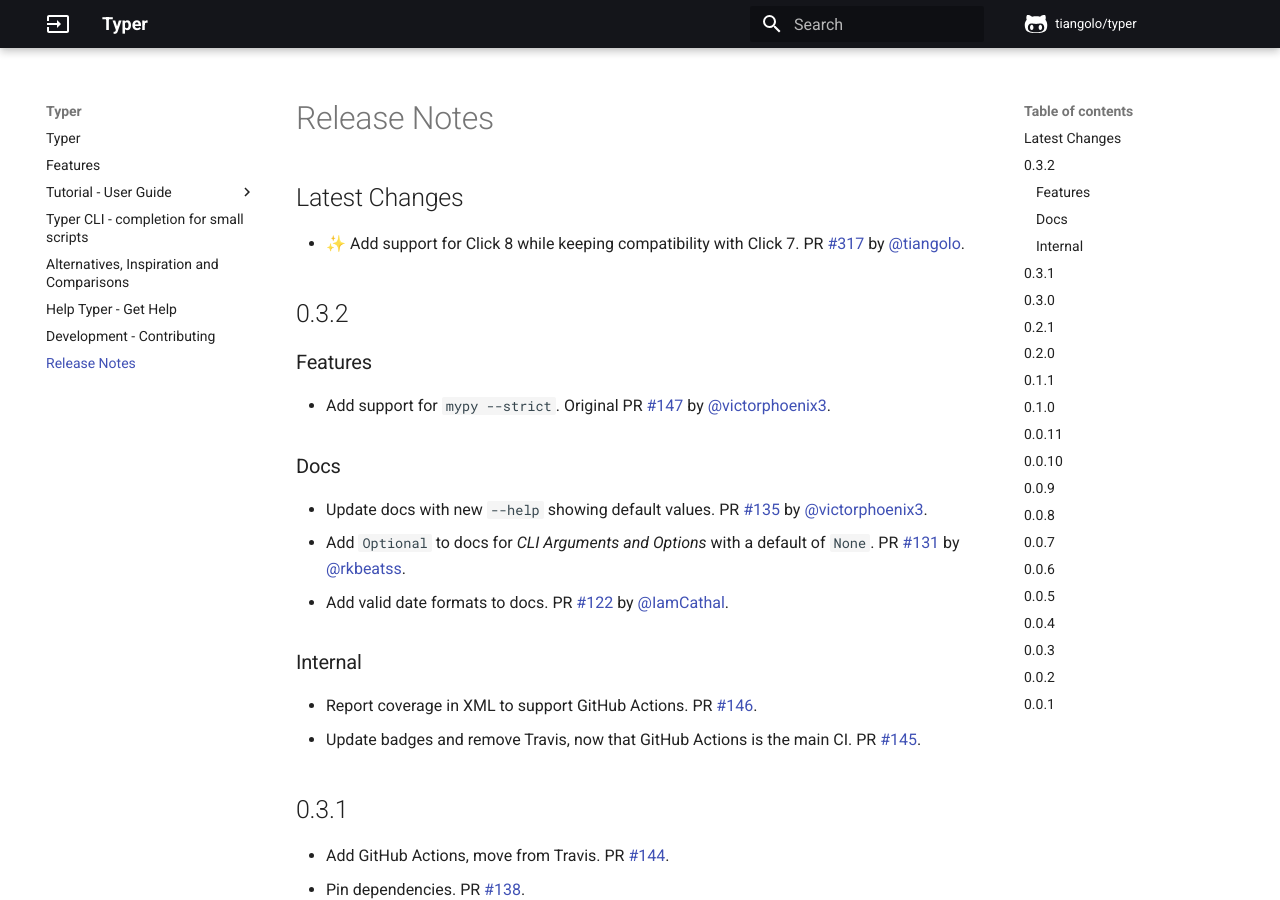
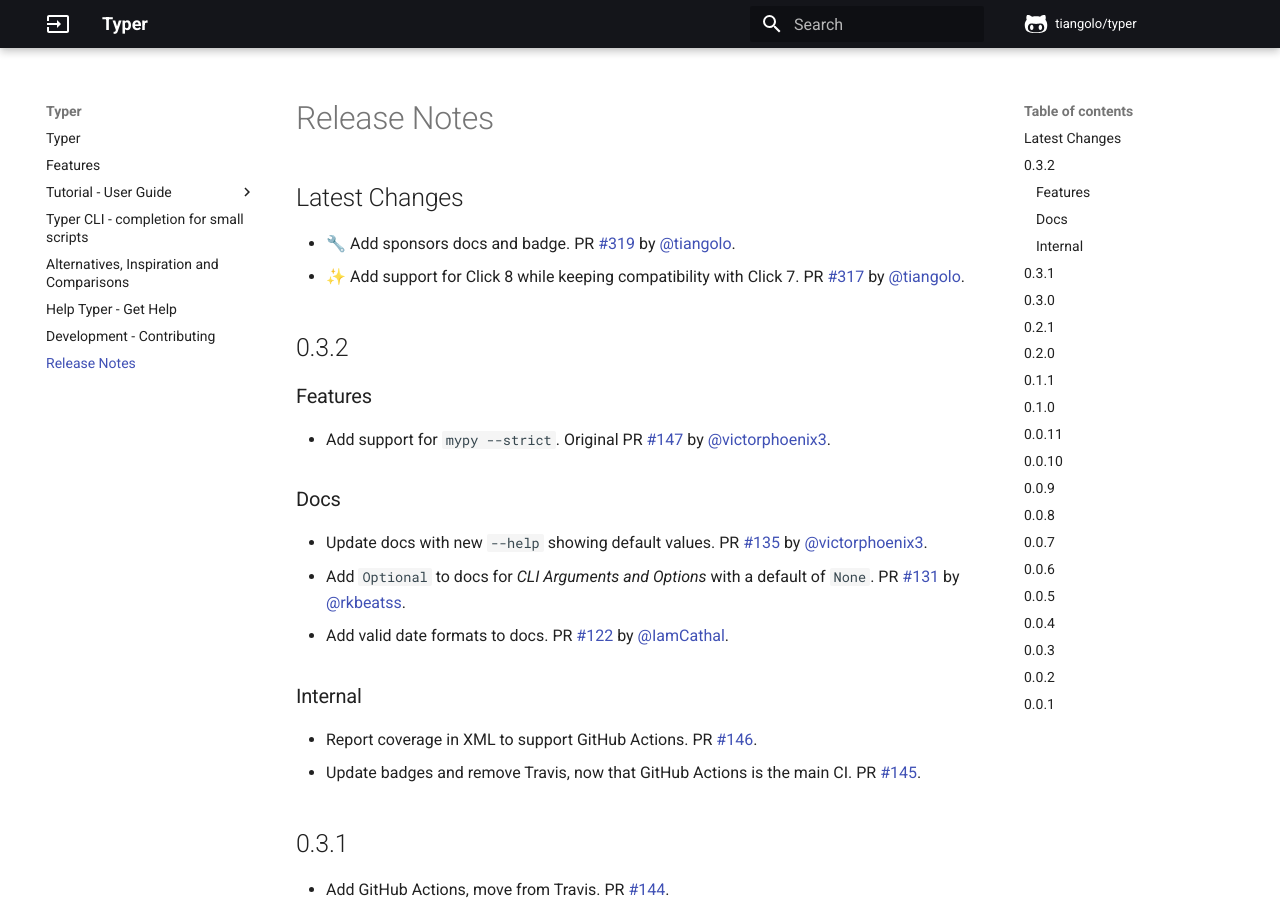
Before and after one commit to RED0731/red_pythonTyper, an MkDocs documentation site: the page built from docs/release-notes.md, in a window 1280 px wide and 900 px high. Built offline with MkDocs 1.6.1 and Material for MkDocs 9.7.7, drawn with Linux system fonts in a browser that asks for light colours; comment, search, counter and statistics services are not loaded.

Commit message:
📝 Update release notes

```diff
--- a/docs/release-notes.md
+++ b/docs/release-notes.md
@@ -1,5 +1,6 @@
 ## Latest Changes
 
+* 🔧 Add sponsors docs and badge. PR [#319](https://github.com/tiangolo/typer/pull/319) by [@tiangolo](https://github.com/tiangolo).
 * ✨ Add support for Click 8 while keeping compatibility with Click 7. PR [#317](https://github.com/tiangolo/typer/pull/317) by [@tiangolo](https://github.com/tiangolo).
 ## 0.3.2
 
```
